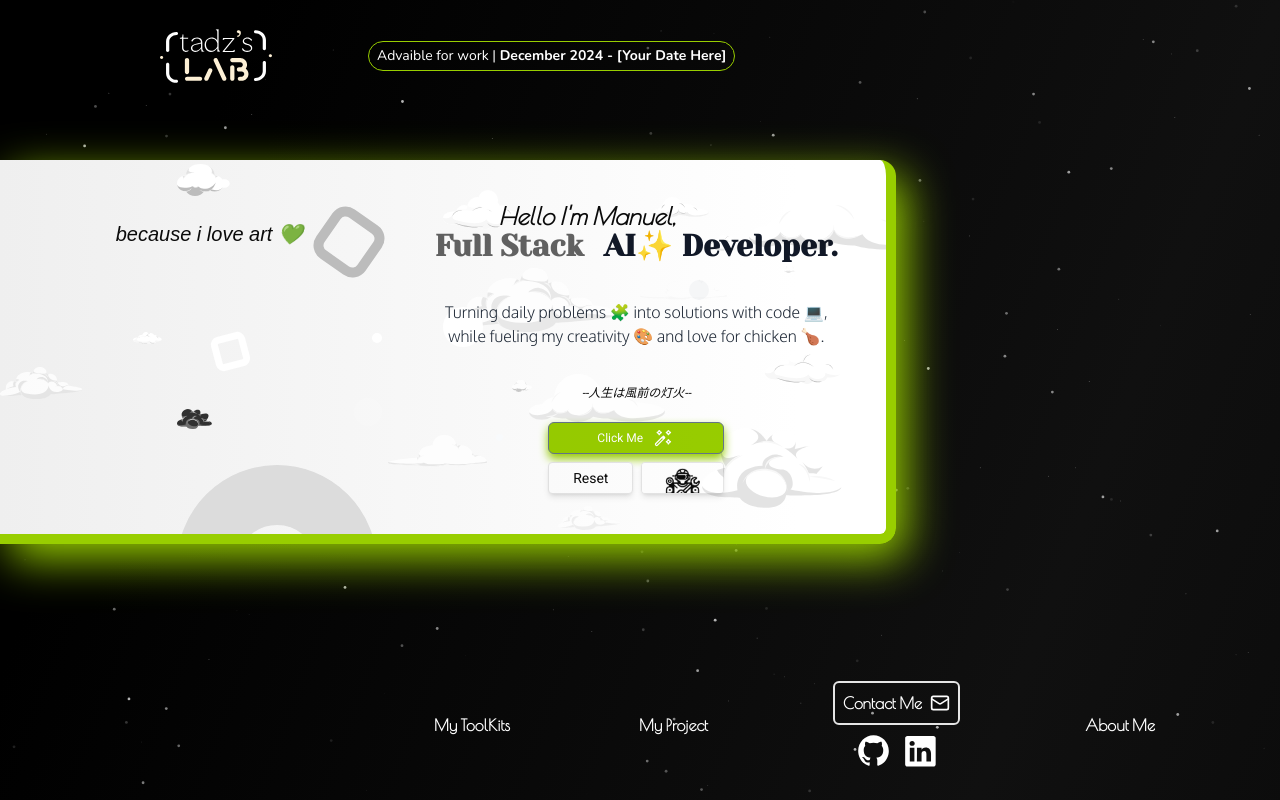
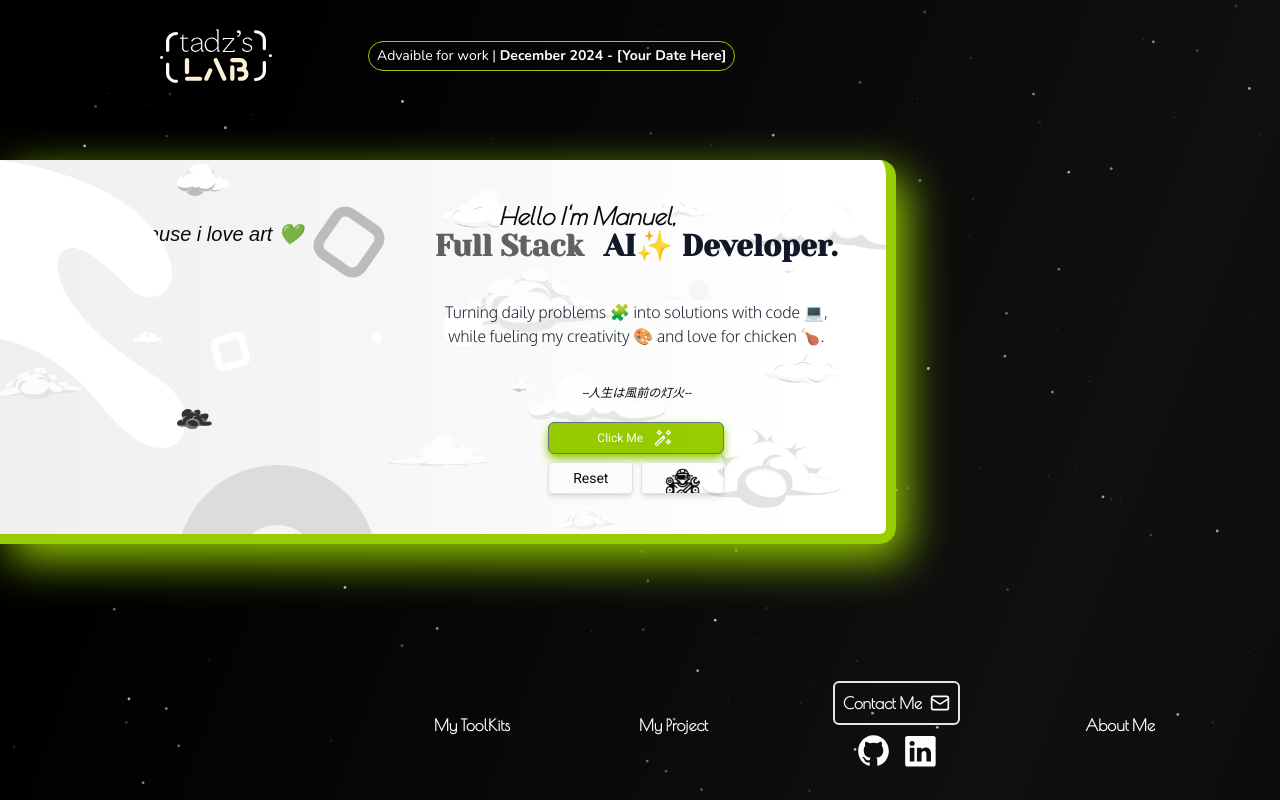
Before and after one commit to Stam2000/project-portfolio, a Next.js app: page / in a window 1280 px wide. Shown: the top 800 px of the page. Built offline with nearby package versions, Linux system fonts and the light colour scheme; a web font is replaced by a local one.

Commit message:
correct typing speed and element display

```diff
--- a/components/chat.tsx
+++ b/components/chat.tsx
@@ -234,7 +234,7 @@ export const Chat = React.memo(
                   <span className="italic">
                     <TypeWritter
                       text={message.funfact}
-                      delay={8000}
+                      delay={6000}
                       speed={1}
                     />
                   </span>
--- a/components/designHeader.tsx
+++ b/components/designHeader.tsx
@@ -12,6 +12,7 @@ import { useMediaQuery } from "react-responsive";
 import { useState,useEffect } from "react";
 
 const DesignHeader = () => {
+  const isMobile = useMediaQuery({ maxWidth: 500 });
   const isSmallLaptop = useMediaQuery({ minWidth: 1024 });
   const [isMob,setIsMob] = useState(false)
 
@@ -22,7 +23,7 @@ const DesignHeader = () => {
 
   return (
     <div className="absolute h-full overflow-hidden w-full ">
-      {isMob ? null : <MySvg7 className=" absolute  h-72" />}
+      {isMobile ? null : <MySvg7 className=" absolute  h-72" />}
       {/* Right */}
       {/* <MySvg className="absolute h-8 top-[10%] left-1/2 " primaryColor="white" secondaryColor="#bcbcbc" tertiaryColor="#bcbcbc" />
           <MySvg4 className="absolute h-16 top-[29%] opacity-75 right-[30%] " primaryColor="white" secondaryColor="#bcbcbc" tertiaryColor="#bcbcbc" /> */}
```
